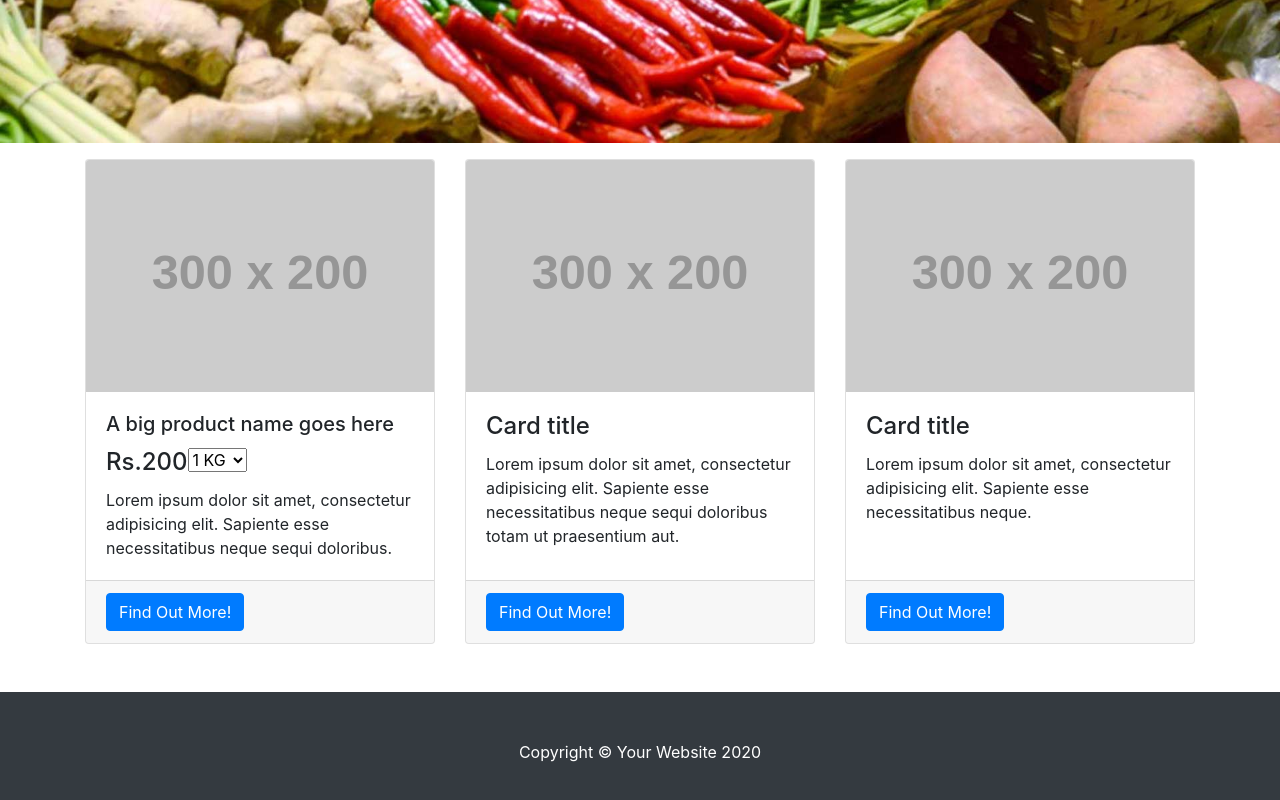
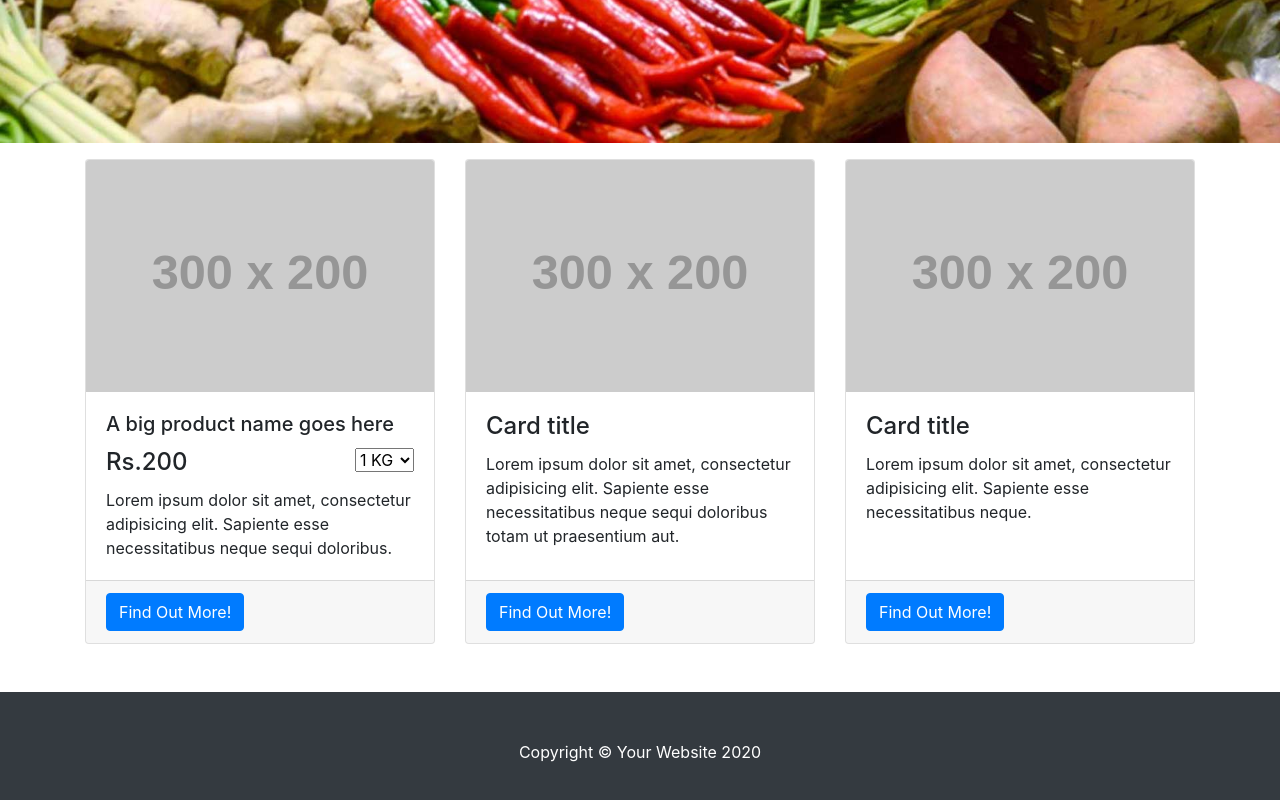
Before and after one commit to Rajavasanthan/online-delivery-pwa, an Angular app: page / in a window 1280 px wide. Shown: the part 580-1380 px from the top of the page. Built offline with nearby package versions, Linux system fonts and the light colour scheme.

Commit message:
banner issue and two div equal space issue fix commit

```diff
--- a/src/app/app.component.html
+++ b/src/app/app.component.html
@@ -29,7 +29,7 @@
 
   <!-- Header -->
   <header>
-    <div class="container-fluid h-100 p-0 mb-3">
+    <div class="container-fluid h-100 p-0 mb-3" style="overflow:hidden">
       <div class="row h-100 align-items-center">
         <div class="col-lg-12">
           <img src="/assets/images/bannar.jpg" class="img-fluid" alt="">
@@ -54,11 +54,11 @@
                   <h5 class="card-title">A big product name goes here</h5>
                 </div>
               </div>
-              <div class="row">
+              <div class="row" style="justify-content: space-between">
                 <div class="col-xs-12">
                   <h4 class="card-title">Rs.200</h4>
                 </div>
-                <div class="col-xs-6 float-right">
+                <div class="col-xs-12">
                   <select name="" id="">
                     <option value="">1 KG</option>
                     <option value="">2 KG</option>
```
